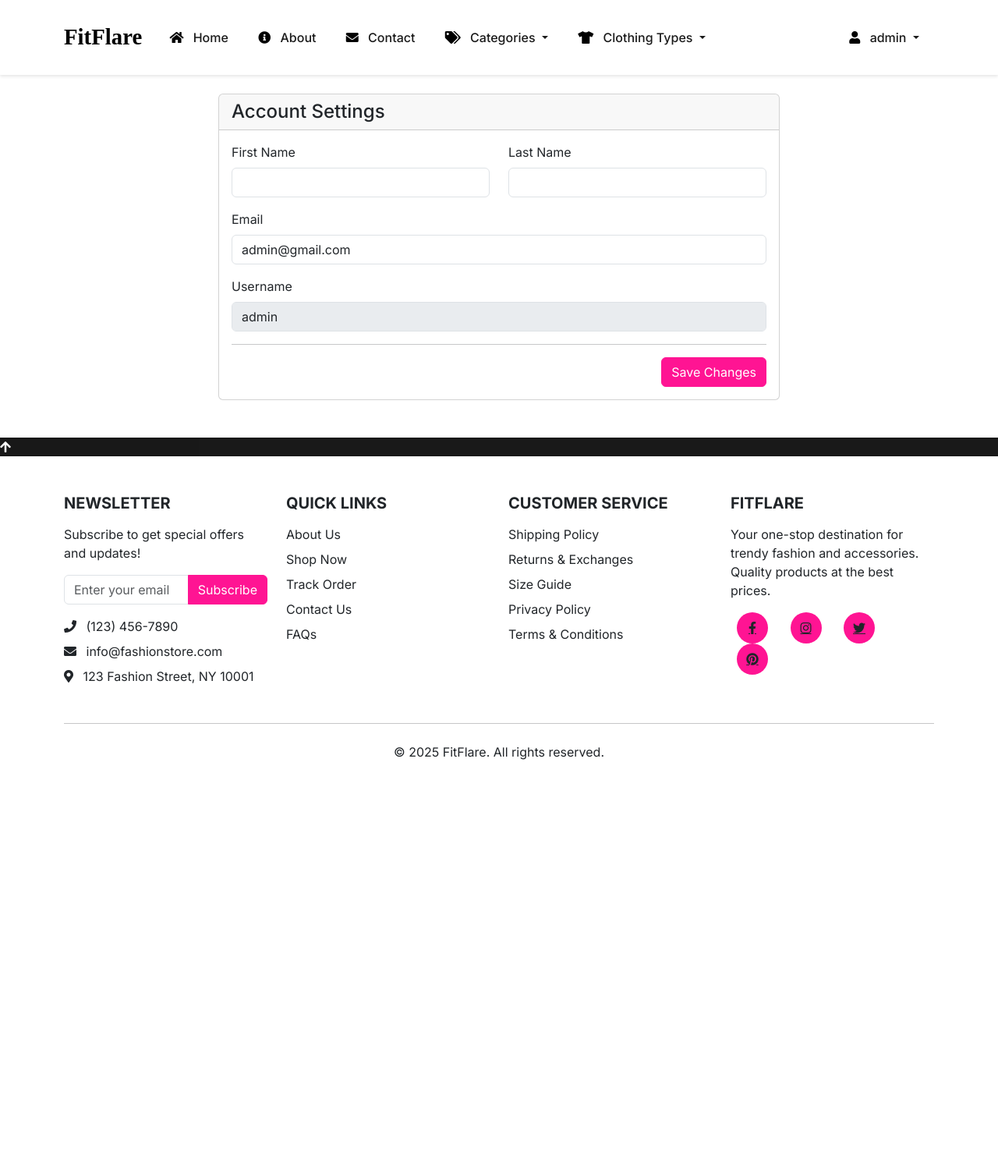
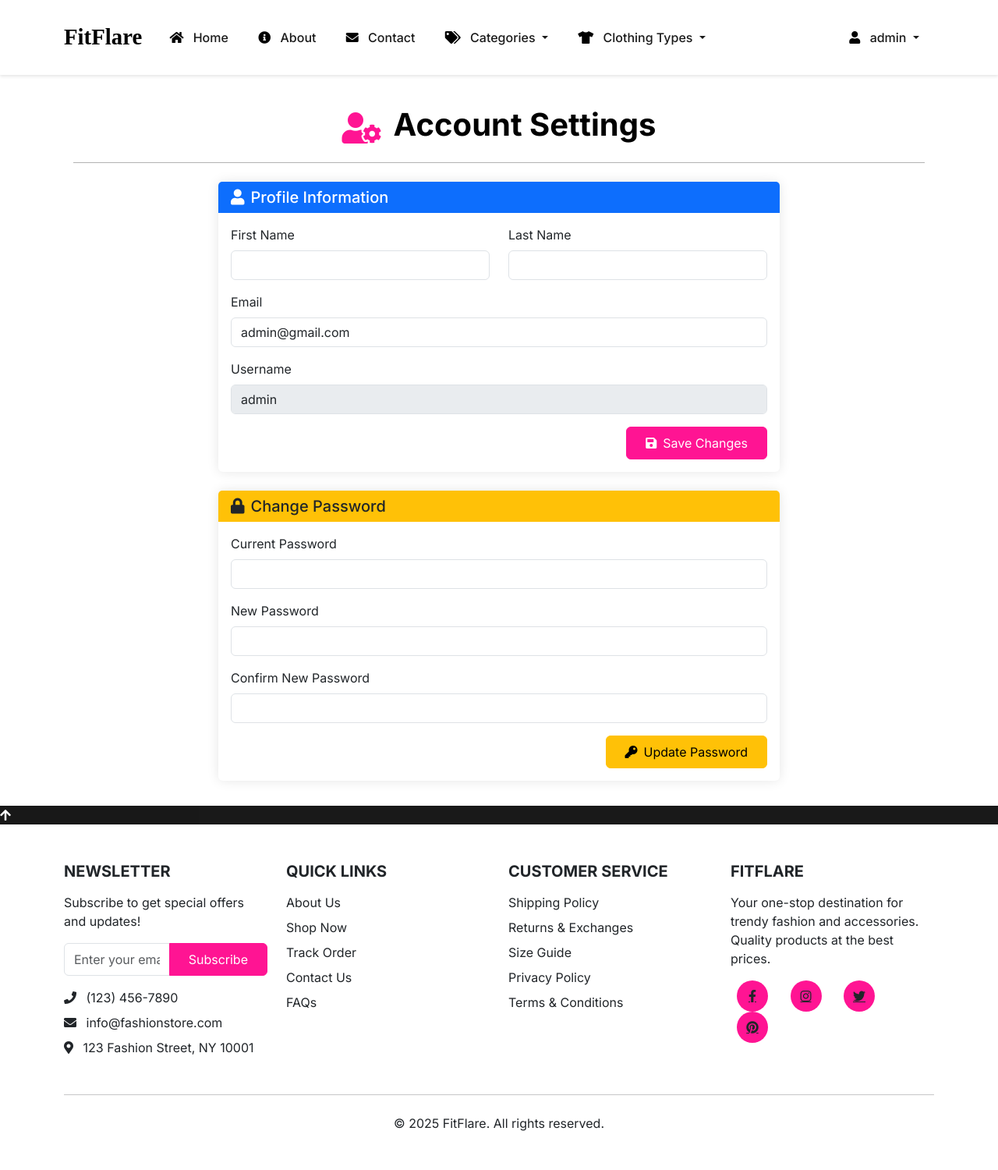
Before and after one commit to RusselJae/FitFlare_E-Commerce, a Django app: page /account/ in a window 1280 px wide. Shown: the whole page at 78% size. Before the commit the page ends 974 px from the top, so only its background shows below. Run offline with Django 5.2, Linux system fonts and the light colour scheme; a user stored in the database is signed in; some libraries are stand-ins or nearby versions.

Commit message:
third commit

```diff
--- a/clothingstore/templates/account_settings.html
+++ b/clothingstore/templates/account_settings.html
@@ -1,14 +1,22 @@
 {% extends 'base.html' %}
+{% load static %}
 
 {% block title %}Account Settings - Fashion Store{% endblock %}
 
 {% block content %}
 <div class="container py-5">
+    <div class="d-flex align-items-center mb-2 justify-content-center">
+        <i class="fas fa-user-cog me-3" style="font-size: 2.5rem; color: #ff1493;"></i>
+        <h1 style="font-weight: 700;">Account Settings</h1>
+    </div>
+    <hr class="mb-4" style="border-color: ; opacity: 0.3;">
+
     <div class="row justify-content-center">
         <div class="col-md-8">
-            <div class="card">
-                <div class="card-header">
-                    <h4 class="mb-0">Account Settings</h4>
+            <!-- Profile Information Card -->
+            <div class="card mb-4">
+                <div class="card-header bg-primary text-white">
+                    <h5 class="mb-0"><i class="fas fa-user me-2"></i>Profile Information</h5>
                 </div>
                 <div class="card-body">
                     <form method="post">
@@ -31,9 +39,39 @@
                             <label class="form-label">Username</label>
                             <input type="text" class="form-control" value="{{ user.username }}" disabled>
                         </div>
-                        <hr>
                         <div class="d-flex justify-content-end">
-                            <button type="submit" class="btn btn-primary">Save Changes</button>
+                            <button type="submit" class="btn btn-primary">
+                                <i class="fas fa-save me-2"></i>Save Changes
+                            </button>
+                        </div>
+                    </form>
+                </div>
+            </div>
+
+            <!-- Password Change Card -->
+            <div class="card">
+                <div class="card-header bg-warning text-dark">
+                    <h5 class="mb-0"><i class="fas fa-lock me-2"></i>Change Password</h5>
+                </div>
+                <div class="card-body">
+                    <form method="post" action="{% url 'change_password' %}">
+                        {% csrf_token %}
+                        <div class="mb-3">
+                            <label class="form-label">Current Password</label>
+                            <input type="password" class="form-control" name="current_password" required>
+                        </div>
+                        <div class="mb-3">
+                            <label class="form-label">New Password</label>
+                            <input type="password" class="form-control" name="new_password" required>
+                        </div>
+                        <div class="mb-3">
+                            <label class="form-label">Confirm New Password</label>
+                            <input type="password" class="form-control" name="confirm_password" required>
+                        </div>
+                        <div class="d-flex justify-content-end">
+                            <button type="submit" class="btn btn-warning">
+                                <i class="fas fa-key me-2"></i>Update Password
+                            </button>
                         </div>
                     </form>
                 </div>
@@ -41,4 +79,26 @@
         </div>
     </div>
 </div>
+
+<style>
+    .container.py-5 {
+        min-height: calc(100vh - 400px);
+        padding-top: 4rem !important;
+        padding-bottom: 2rem !important;
+        margin-bottom: 0;
+    }
+
+    .card {
+        border: none;
+        box-shadow: 0 0 15px rgba(0,0,0,0.1);
+    }
+
+    .card-header {
+        border-bottom: none;
+    }
+
+    .btn {
+        padding: 0.5rem 1.5rem;
+    }
+</style>
 {% endblock %}
--- a/clothingstore/templates/admin/dashboard.html
+++ b/clothingstore/templates/admin/dashboard.html
@@ -43,10 +43,10 @@
             </div>
             <div class="col-lg-3">
                 <div class="info-box bg-danger">
-                    <span class="info-box-icon"><i class="fas fa-dollar-sign"></i></span>
+                    <span class="info-box-icon"><i class="fas fa-chart-line"></i></span>
                     <div class="info-box-content">
                         <span class="info-box-text">Total Sales</span>
-                        <span class="info-box-number">${{ total_sales|floatformat:2 }}</span>
+                        <span class="info-box-number">₱{{ total_sales|floatformat:2 }}</span>
                     </div>
                 </div>
             </div>
@@ -79,7 +79,7 @@
                                     <td>#{{ order.id }}</td>
                                     <td>{{ order.user.get_full_name|default:order.user.username }}</td>
                                     <td>{{ order.created_at|date:"M d, Y" }}</td>
-                                    <td>${{ order.total_amount }}</td>
+                                    <td>₱{{ order.total_amount }}</td>
                                     <td>
                                         <span class="badge {% if order.status == 'delivered' %}bg-success
                                     {% elif order.status == 'pending' %}bg-warning
--- a/clothingstore/urls.py
+++ b/clothingstore/urls.py
@@ -23,6 +23,7 @@ urlpatterns = [
     path('cancel-order/<int:order_id>/', views.cancel_order, name='cancel_order'),
     path('order/receipt/<int:order_id>/', views.order_receipt, name='order_receipt'),
     path('account/', views.account_settings, name='account_settings'),
+    path('account/change-password/', views.change_password, name='change_password'),
     path('logout/', views.logout_view, name='logout'),
     path('contact/', views.contact, name='contact'),
     path('custom-admin/logout/', views.logout_view, name='admin_logout'),
@@ -40,6 +41,7 @@ urlpatterns = [
     path('custom-admin/logout/', LogoutView.as_view(next_page='login'), name='admin_logout'),
     path('custom-admin/orders/', views.admin_orders, name='admin_orders'),
     path('custom-admin/orders/<int:order_id>/update-status/', views.update_order_status, name='update_order_status'),
+    path('custom-admin/orders/<int:order_id>/delete/', views.admin_order_delete, name='admin_order_delete'),
 ] + static(settings.STATIC_URL, document_root=settings.STATIC_ROOT)
 
 if settings.DEBUG:
--- a/clothingstore/views.py
+++ b/clothingstore/views.py
@@ -25,6 +25,7 @@ from django.conf import settings
 from django.core.paginator import Paginator
 from .forms import CustomUserCreationForm
 from django.db import models
+from django.contrib.auth import update_session_auth_hash
 
 #user authentication views
 
@@ -312,15 +313,43 @@ def order_receipt(request, order_id):
 @login_required
 def account_settings(request):
     if request.method == 'POST':
-        # Handle form submission
         user = request.user
         user.first_name = request.POST.get('first_name')
         user.last_name = request.POST.get('last_name')
         user.email = request.POST.get('email')
         user.save()
+        messages.success(request, 'Profile updated successfully!')
+        return redirect('account_settings')
+    return render(request, 'account_settings.html')
+
+@login_required
+def change_password(request):
+    if request.method == 'POST':
+        current_password = request.POST.get('current_password')
+        new_password = request.POST.get('new_password')
+        confirm_password = request.POST.get('confirm_password')
+
+        # Verify current password
+        if not request.user.check_password(current_password):
+            messages.error(request, 'Current password is incorrect')
+            return redirect('account_settings')
+
+        # Check if new passwords match
+        if new_password != confirm_password:
+            messages.error(request, 'New passwords do not match')
+            return redirect('account_settings')
+
+        # Update password
+        request.user.set_password(new_password)
+        request.user.save()
+
+        # Update session to prevent logout
+        update_session_auth_hash(request, request.user)
+
+        messages.success(request, 'Password updated successfully!')
         return redirect('account_settings')
 
-    return render(request, 'account_settings.html')
+    return redirect('account_settings')
 
 from django.contrib.auth.decorators import login_required
 from django.http import JsonResponse
@@ -546,29 +575,16 @@ def admin_user_create(request):
 
 @user_passes_test(is_admin)
 def admin_user_delete(request, pk):
-    if request.method == 'DELETE':
-        try:
-            user = get_object_or_404(User, pk=pk)
-            if user == request.user:
-                return JsonResponse({
-                    'success': False,
-                    'message': 'You cannot delete your own account'
-                }, status=400)
-            username = user.username
-            user.delete()
-            return JsonResponse({
-                'success': True,
-                'message': f'User "{username}" deleted successfully'
-            })
-        except Exception as e:
-            return JsonResponse({
-                'success': False,
-                'message': str(e)
-            }, status=500)
-    return JsonResponse({
-        'success': False,
-        'message': 'Invalid request method'
-    }, status=400)
+    if request.method == 'POST':
+        user = get_object_or_404(User, pk=pk)
+        # Don't allow deleting the last superuser
+        if user.is_superuser and User.objects.filter(is_superuser=True).count() <= 1:
+            messages.error(request, 'Cannot delete the last superuser')
+            return redirect('admin_users')
+        username = user.username
+        user.delete()
+        messages.success(request, f'User "{username}" deleted successfully')
+    return redirect('admin_users')
 
 @user_passes_test(is_admin)
 def admin_products(request):
@@ -770,3 +786,12 @@ def update_order_status(request, order_id):
         else:
             messages.error(request, 'Invalid status')
     return redirect('admin_orders')
+
+@user_passes_test(is_admin)
+def admin_order_delete(request, order_id):
+    if request.method == 'POST':
+        order = get_object_or_404(Order, id=order_id)
+        order_id = order.id
+        order.delete()
+        messages.success(request, f'Order #{order_id} deleted successfully')
+    return redirect('admin_orders')
```
Also changed, not shown: clothingstore/templates/admin/orders.html (+35 -5 lines), clothingstore/templates/admin/users.html (+30 -0 lines), db.sqlite3.
